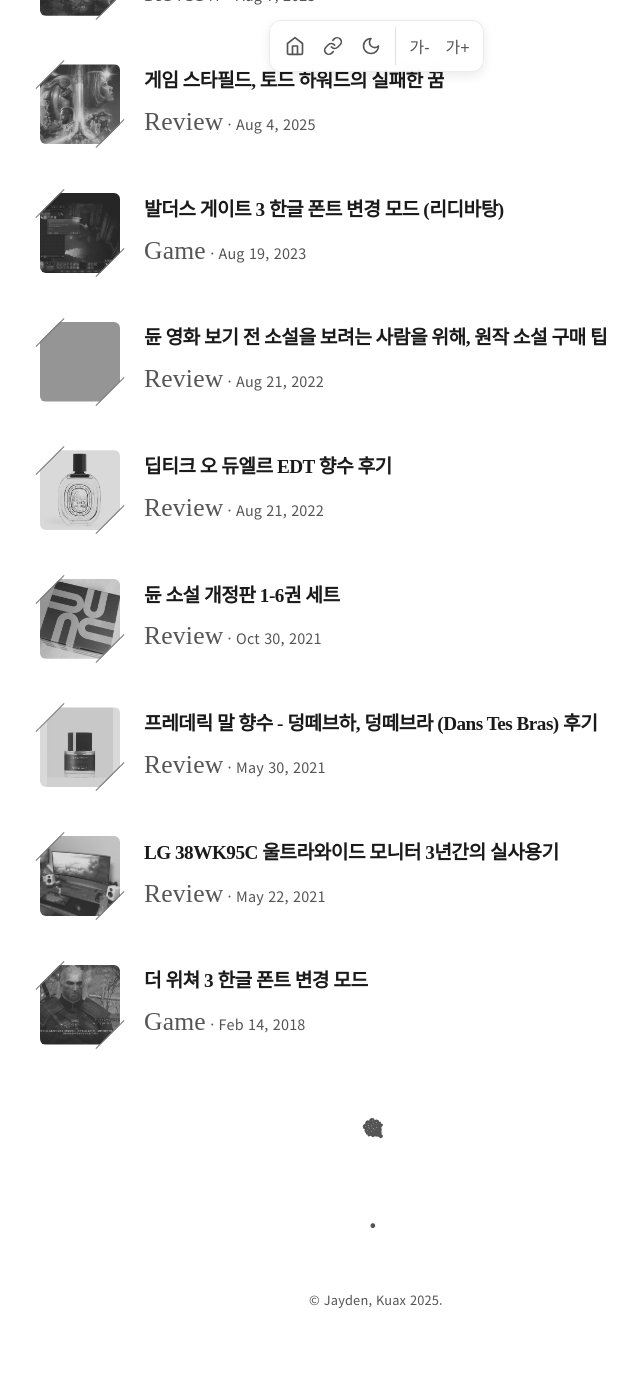
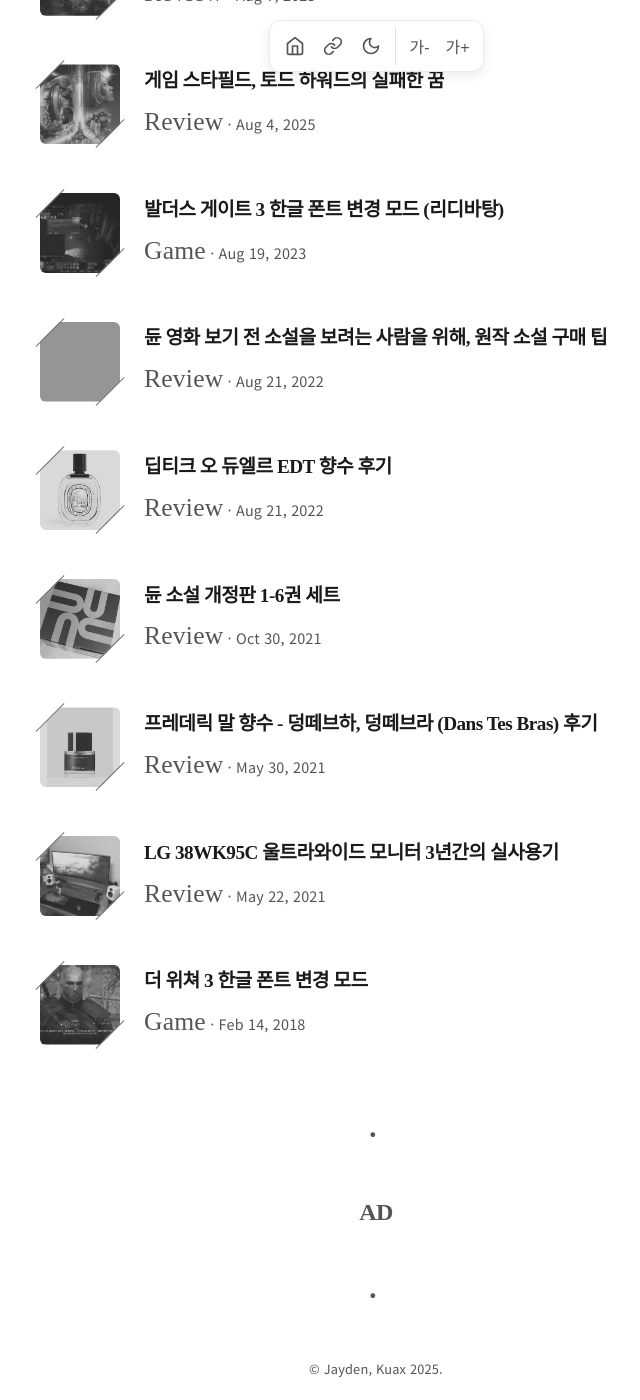
Before and after one commit to Kuax-Meat/blog, a Jekyll site: the page built from index.md, in a window 1280 px wide and 1400 px high, scrolled down 288 px. Shown: the whole window, without its empty margins (264-904 px from the left). Built offline with Jekyll 4.4.1, drawn with Linux system fonts in a browser that asks for light colours; some web fonts are replaced; before the commit the page ends 1619 px from its top, so only the background shows below that; grey boxes are pictures that could not be loaded.

```diff
--- a/_layouts/post.html
+++ b/_layouts/post.html
@@ -25,6 +25,7 @@
         </script>
 </section>
 <div class="footer-ad">
+    <h3>AD</h3>
     <script async
         src="https://pagead2.googlesyndication.com/pagead/js/adsbygoogle.js?client=ca-pub-6810256932319207"
         crossorigin="anonymous"></script>
--- a/assets/css/style.css
+++ b/assets/css/style.css
@@ -1,4 +1,3 @@
-/* 내용은 이전 프로토타입의 <style> 태그 안의 모든 CSS 코드를 복사하여 붙여넣으세요. */
 /* --- 기본 및 색상 변수 설정 --- */
 :root {
     --bg-color: #ffffff;
@@ -17,9 +16,9 @@
     font-size: 16px;
 }
 
-/* :-webkit-any(article, aside, nav, section) h1 {
+:-webkit-any(article, aside, nav, section) h1 {
     margin: 0;
-} */
+}
 
 /* article h1 {
     margin: 0;
@@ -460,21 +459,8 @@
     color: var(--accent-color);
 }
 
-.footer::before {
+.footer::before, .footer-ad::before {
     content: '.';
-    display: block;
-    text-align: center;
-    color: var(--accent-color);
-    font-family: var(--body-font);
-    font-weight: 600;
-    font-size: 1.5rem;
-    letter-spacing: 0.3em;
-    /* 점 사이의 간격 */
-    margin: 1.5em 0 2.0em 0;
-}
-
-.footer-ad::before {
-    content: '🎕';
     display: block;
     text-align: center;
     color: var(--accent-color);
@@ -491,6 +477,10 @@
     font-family: var(--body-font);
     font-size: 0.8rem;
     text-align: center;
+}
+
+.footer-ad h3 {
+    margin: 1.5em 0;
 }
 
 /* --- [수정] 메인 페이지 포스트 목록 스타일 --- */
--- a/index.md
+++ b/index.md
@@ -26,6 +26,7 @@
   </ul>
 </div>
 <div class="footer-ad">
+  <h3>AD</h3>
   <script async src="https://pagead2.googlesyndication.com/pagead/js/adsbygoogle.js?client=ca-pub-6810256932319207" crossorigin="anonymous"></script>
   <ins class="adsbygoogle"
       style="display:block"
```
